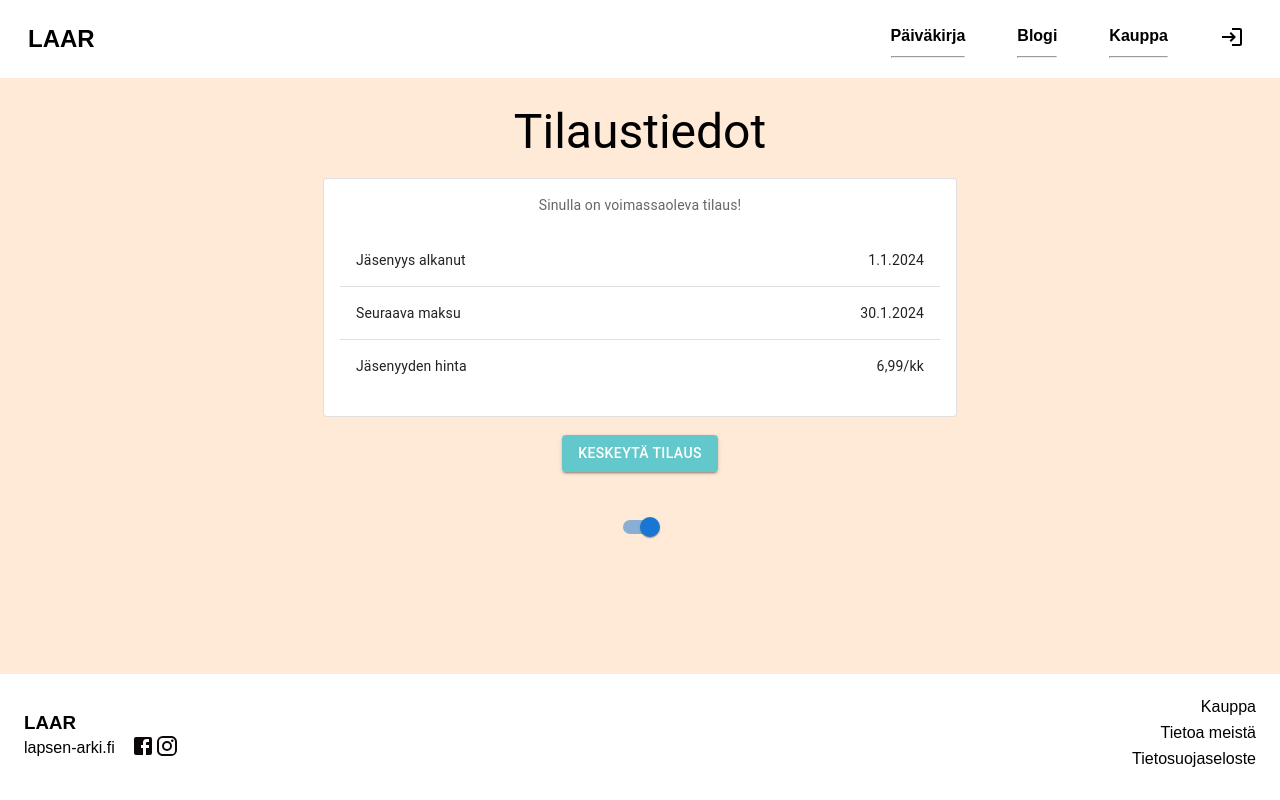
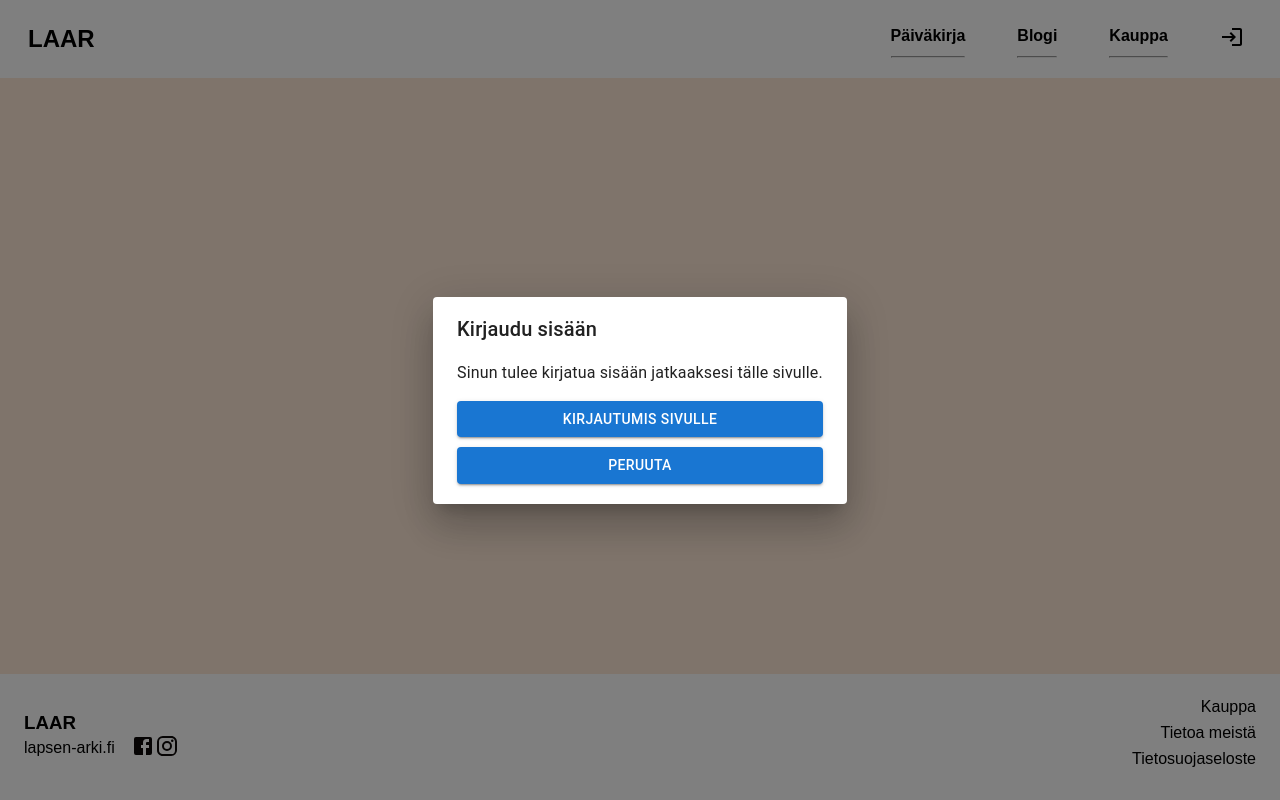
Before and after one commit to Lapsen-Arki/LAAR2, a React (Vite) app in the folder frontend/: page /subscription in a window 1280 px wide. Built offline with nearby package versions, Linux system fonts and the light colour scheme.

Commit message:
Add PleaseLoginModal to the subscription page

```diff
--- a/frontend/src/views/Subscription.tsx
+++ b/frontend/src/views/Subscription.tsx
@@ -1,4 +1,4 @@
-import React, { useState /*, useContext, useEffect*/ } from 'react';
+import React, { useState, useContext /*, useEffect*/ } from 'react';
 //import { loadStripe, Stripe } from '@stripe/stripe-js';
 //import { TokenContext } from '../contexts/tokenContext';
 //import startSubscription from '../api/startSubscription';
@@ -23,6 +23,8 @@ import TableRow from '@mui/material/TableRow';
 import Paper from '@mui/material/Paper';
 import Switch from '@mui/material/Switch';
 import '../styles/Subscription.css'
+import { TokenContext } from "../contexts/tokenContext";
+import PleaseLoginModal from "../components/pleaseLoginModal";
 
 // Sivu on vielä kesken, keskeneräisiä funktioita kommentoitu pois
 
@@ -31,6 +33,7 @@ const SubscriptionManagement: React.FC = () => {
 //const [subscription, setSubscription] = useState<string | null>(null);
 //const [stripe, setStripe] = useState<Stripe | null>(null);
   const [testiboolean, setTestiboolean] = useState(true) // väliaikainen muuttuja testausta varte, true = käyttäjällä on tilaus, false = tilausta ei ole
+  const [openLoginModal, setOpenLoginModal] = React.useState(false);
 /*
   useEffect(() => {
     const fetchSubscription = async () => {
@@ -89,6 +92,14 @@ const SubscriptionManagement: React.FC = () => {
     }
 	*/
   };
+
+  const { idToken } = useContext(TokenContext);
+
+  if (!idToken) {
+    return (
+      <PleaseLoginModal open={openLoginModal} setOpen={setOpenLoginModal} />
+    );
+  }
 
   return (
 	<div className="subscription-page">
```
